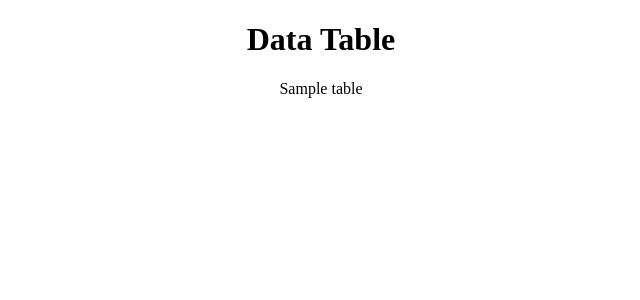
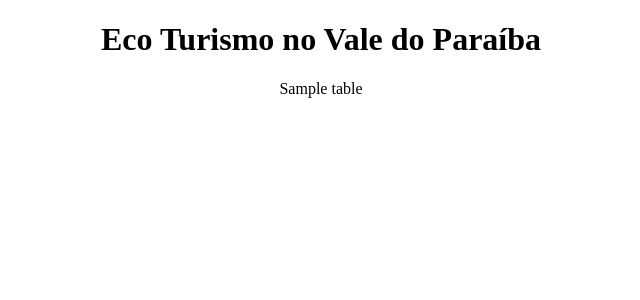
Before and after one commit to thiokue/aps_1, a Flask app: template templates/index.html in a window 1280 px wide. Shown: the top 300 px of the page, without its empty margins (319-959 px from the left). Run offline with Flask 2, Linux system fonts and the light colour scheme; the template is opened without the code that fills it: most values are stand-ins (such as "Sample title", 1, 10 or a date in 2020).

Commit message:
Changed h1

```diff
--- a/templates/index.html
+++ b/templates/index.html
@@ -8,7 +8,7 @@
     </head>
     <body>
         <div>
-            <h1>Data Table</h1>
+            <h1>Eco Turismo no Vale do Paraíba</h1>
             {{ tables[0]|safe }}
         </div>
     </body>
```
